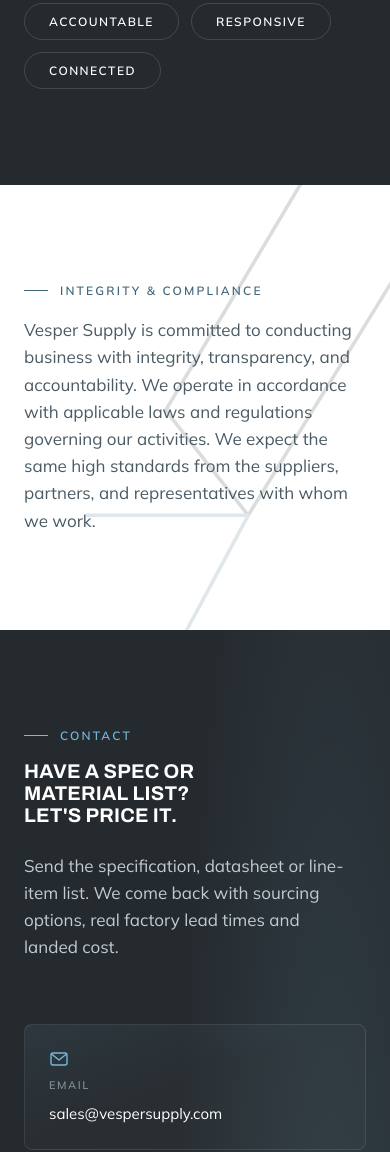
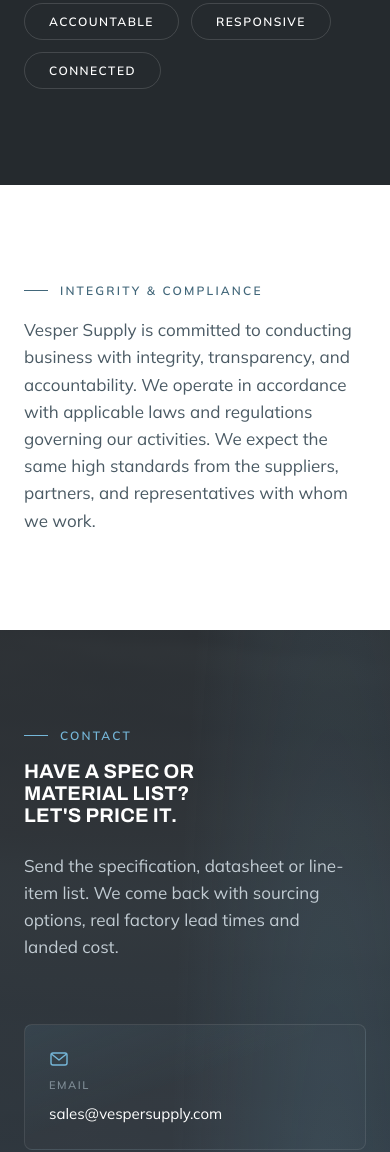
Before and after one commit to ikusaWorks/Vesper-Supply, a plain HTML site: page index.html in a window 390 px wide. Shown: the part 6983-8135 px from the top of the page. Drawn offline with Linux system fonts and the light colour scheme.

Commit message:
Move the isotype to the footer as a solid ghost; photograph behind Contact
The outlined V in the Integrity section did not work: a thin outline at
low opacity floating in empty space reads as a stray shape rather than a
design device. Removed.

Reworked it as a tonal shift instead of a line drawing -- filled, white
at 3.5% with the bowl in sky blue, bled off the footer's bottom corner.
You sense the shape rather than read a diagram of the logo, and the
footer is where a brand mark belongs.

Contact gets the port sunset photograph on the same treatment as the
hero. Saturation is pulled to 28% before the wash goes on, which is what
stops a warm orange image turning muddy under charcoal -- the crane
silhouettes survive because they are already near-black. Contrast on
top: 11.1:1 heading, 6.8:1 lede, 5.0:1 eyebrow.

```diff
--- a/index.html
+++ b/index.html
@@ -456,15 +456,6 @@
 
 <!-- ═════════════════════════════════════════════════════ INTEGRITY ═══════ -->
 <section class="band" id="integrity">
-  <!-- The V isotype, traced as an outline and bled off the right edge. Sits
-       behind the copy at low opacity; the section clips it. -->
-  <svg class="watermark" viewBox="0 0 340 235" fill="none" aria-hidden="true"
-       preserveAspectRatio="xMaxYMid slice">
-    <path class="watermark__arm" d="M0 0 L68 0 L139 119 L102 166 Z"/>
-    <path class="watermark__arm" d="M340 0 L272 0 L201 119 L238 166 Z"/>
-    <path class="watermark__bowl" d="M102 166 L238 166 L201 235 L140 235 Z"/>
-  </svg>
-
   <div class="shell">
     <div class="statement-block reveal">
       <p class="eyebrow">Integrity &amp; compliance</p>
@@ -480,6 +471,10 @@
 
 <!-- ══════════════════════════════════════════════════════ CONTACT ═══════ -->
 <section class="band cta-band" id="contact">
+  <!-- Same treatment as the hero: blurred photograph under a wash, so the
+       form and the contact details stay the thing you read. -->
+  <div class="contact__photo" aria-hidden="true"></div>
+
   <div class="shell">
 
     <div class="section-head reveal">
@@ -614,6 +609,16 @@
 
 <!-- ═══════════════════════════════════════════════════════ FOOTER ═══════ -->
 <footer class="site-footer">
+  <!-- The isotype as a tonal shift rather than an outline: filled, very low
+       opacity, bled off the corner. You sense the shape rather than read a
+       line drawing of the logo. -->
+  <svg class="footer-mark" viewBox="0 0 340 235" aria-hidden="true"
+       preserveAspectRatio="xMidYMax slice">
+    <path d="M0 0 L68 0 L139 119 L102 166 Z"/>
+    <path d="M340 0 L272 0 L201 119 L238 166 Z"/>
+    <path class="footer-mark__bowl" d="M102 166 L238 166 L201 235 L140 235 Z"/>
+  </svg>
+
   <div class="shell">
 
     <div class="footer__top">
--- a/styles.css
+++ b/styles.css
@@ -1476,32 +1476,49 @@
 }
 
 /* ---------------------------------------------------------------------------
-   WATERMARK — the V isotype traced as an outline.
-   Placed in the sparsest section on the page, bled off the right edge so it
-   reads as a graphic device rather than a logo dropped into the layout.
-   ------------------------------------------------------------------------ */
-#integrity { position: relative; overflow: hidden; isolation: isolate; }
-
-.watermark {
+   CONTACT BACKDROP — same approach as the hero
+   ------------------------------------------------------------------------ */
+.contact__photo {
+  position: absolute;
+  inset: -4%;
+  z-index: -2;
+  background: url("MEDIA/contact-port-sunset.jpg") center / cover no-repeat;
+  /* The photograph is a warm sunset; desaturating hard is what lets the
+     charcoal wash sit over it without going muddy. The silhouettes survive
+     because they are almost black to begin with. */
+  filter: blur(3px) saturate(0.28) brightness(0.9);
+  transform: scale(1.05);
+  opacity: 0.55;
+  pointer-events: none;
+}
+
+/* The existing ::before on .cta-band supplies the wash; deepen it so the
+   form panel and contact cards stay clearly readable on top. */
+.cta-band::before {
+  background:
+    radial-gradient(70% 120% at 85% 40%, rgba(117, 183, 217, 0.14) 0%, transparent 60%),
+    linear-gradient(180deg, rgba(37, 42, 46, 0.86) 0%, rgba(28, 44, 58, 0.80) 50%, rgba(19, 28, 37, 0.90) 100%);
+}
+
+/* ---------------------------------------------------------------------------
+   FOOTER MARK — the isotype as a solid, very low-contrast ghost
+   ------------------------------------------------------------------------ */
+.site-footer { position: relative; overflow: hidden; isolation: isolate; }
+
+.footer-mark {
   position: absolute;
   z-index: -1;
-  top: 50%;
-  right: -6%;
+  right: -4%;
+  bottom: -32%;
+  height: 190%;
   width: auto;
-  height: 150%;
-  transform: translateY(-50%);
-  fill: none;
-  stroke-width: 1.6;
-  stroke-linejoin: round;
-  opacity: 0.22;
+  fill: var(--brand-white);
+  opacity: 0.035;
   pointer-events: none;
-  /* The stroke scales with the SVG, so keep it hairline at any size. */
-  vector-effect: non-scaling-stroke;
-}
-
-.watermark__arm  { stroke: var(--brand-ink); }
-.watermark__bowl { stroke: var(--brand-steel); }
+}
+
+.footer-mark__bowl { fill: var(--brand-sky); opacity: 0.9; }
 
 @media (max-width: 899px) {
-  .watermark { height: 118%; right: -22%; opacity: 0.16; }
-}
+  .footer-mark { height: 130%; right: -26%; bottom: -12%; opacity: 0.045; }
+}
```
Also changed, not shown: MEDIA/contact-port-sunset.jpg (added).
